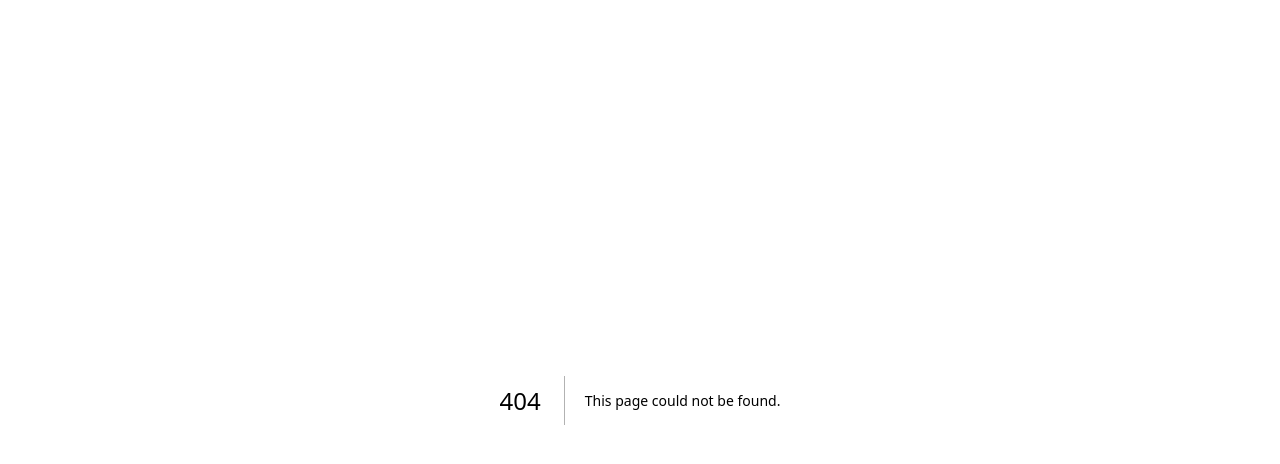
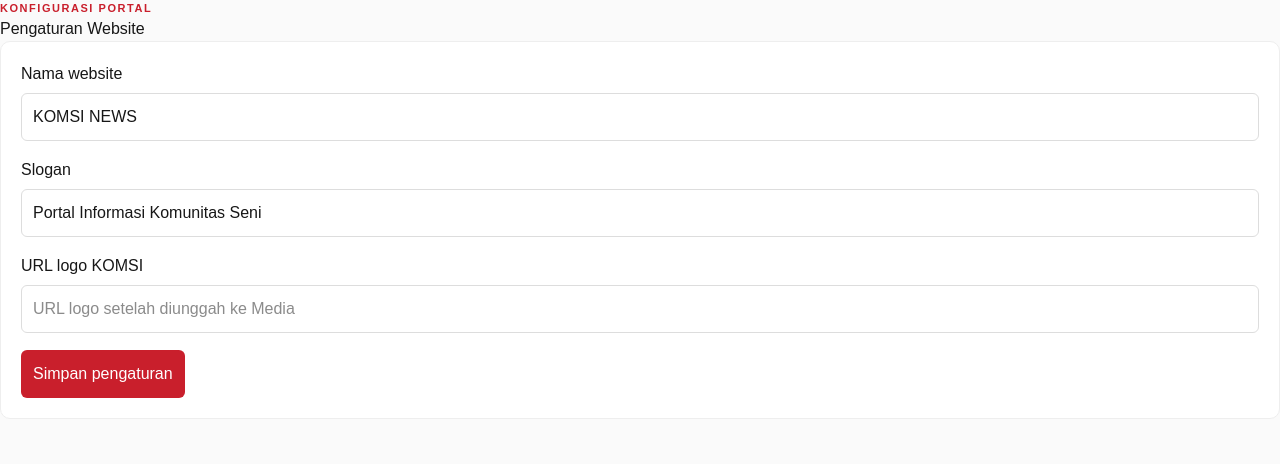
Before and after one commit to secondvanza/BERITA-KOMSI, a Next.js app: page /admin/pengaturan in a window 1280 px wide. Before the commit this address had no page. Shown: the top 464 px of the page. Built offline with nearby package versions, Linux system fonts and the light colour scheme; no server answers; the database is empty.

Commit message:
Complete KOMSI admin module src/app/admin/pengaturan/page.tsx

```diff
--- /dev/null
+++ b/src/app/admin/pengaturan/page.tsx
@@ -0,0 +1,4 @@
+'use client';
+import {useEffect,useState} from 'react';import {supabase} from '@/lib/supabase';
+export default function Settings(){const[name,setName]=useState('KOMSI NEWS');const[tagline,setTagline]=useState('Portal Informasi Komunitas Seni');const[logo,setLogo]=useState('');const[msg,setMsg]=useState('');useEffect(()=>{supabase?.from('site_settings').select('*').in('key',['site_name','tagline','logo_url']).then(({data})=>{for(const x of data||[]){if(x.key==='site_name')setName(String(x.value).replace(/^"|"$/g,''));if(x.key==='tagline')setTagline(String(x.value).replace(/^"|"$/g,''));if(x.key==='logo_url')setLogo(String(x.value).replace(/^"|"$/g,''))}})},[]);async function save(){const{error}=await supabase!.from('site_settings').upsert([{key:'site_name',value:JSON.stringify(name)},{key:'tagline',value:JSON.stringify(tagline)},{key:'logo_url',value:JSON.stringify(logo)}]);setMsg(error?.message||'Pengaturan berhasil disimpan.')}return <><div className="eyebrow">Konfigurasi portal</div><h1>Pengaturan Website</h1><div style={panel}><label>Nama website</label><input value={name} onChange={e=>setName(e.target.value)} style={field}/><label>Slogan</label><input value={tagline} onChange={e=>setTagline(e.target.value)} style={field}/><label>URL logo KOMSI</label><input value={logo} onChange={e=>setLogo(e.target.value)} placeholder="URL logo setelah diunggah ke Media" style={field}/><button onClick={save} style={primary}>Simpan pengaturan</button>{msg&&<p>{msg}</p>}</div></>}
+const panel:React.CSSProperties={background:'white',border:'1px solid #eee',borderRadius:10,padding:20};const field:React.CSSProperties={display:'block',width:'100%',padding:11,border:'1px solid #ddd',borderRadius:6,margin:'7px 0 17px'};const primary:React.CSSProperties={background:'#c91f2c',color:'white',border:0,padding:12,borderRadius:6};
```
